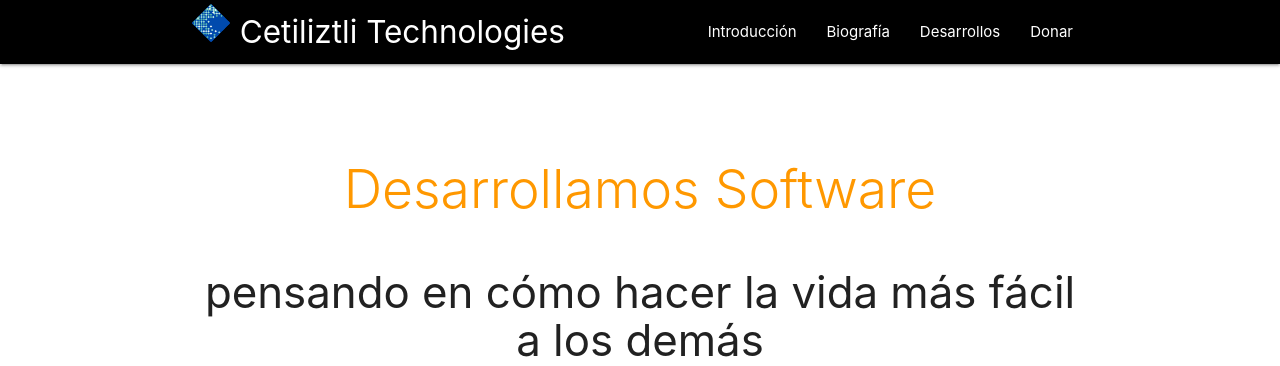
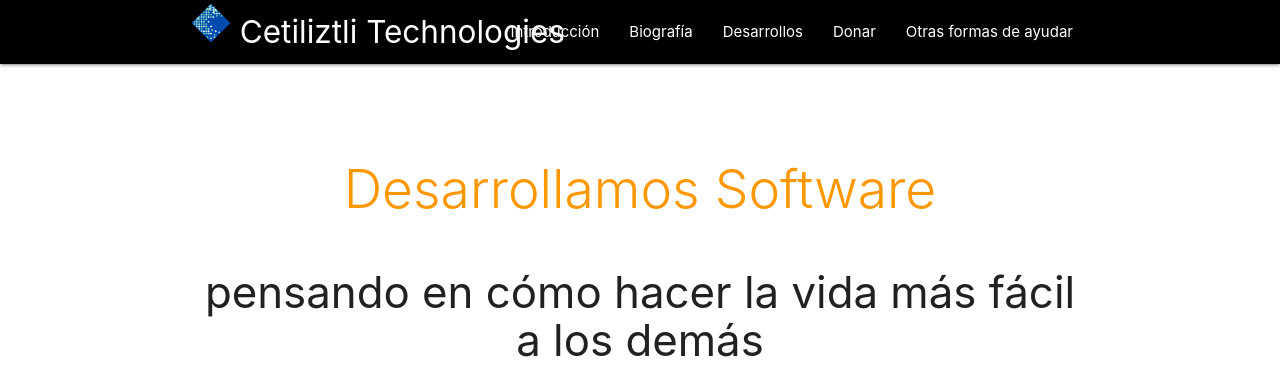
Before and after one commit to josrangel/cetiliztliTechnologiesWeb, a PHP site: page / in a window 1280 px wide. Shown: the top 366 px of the page. Run offline with PHP 8.4, Linux system fonts and the light colour scheme; some libraries are stand-ins or nearby versions.

Commit message:
update: add href in index of help references page

```diff
--- a/index.php
+++ b/index.php
@@ -3,7 +3,7 @@
 <head>
   <meta http-equiv="Content-Type" content="text/html; charset=UTF-8"/>
   <meta name="viewport" content="width=device-width, initial-scale=1, maximum-scale=1.0"/>
-  <meta name="keyword" content="cetiliztli Technologies, desarrollo de software" />
+  <meta name="keyword" content="cetiliztli Technologies, desarrollo de software, enlace referidos" />
   <title>Cetiliztli Technologies</title>
   <meta name="description" content="Desarrollamos software pensando en como hacer la vida mas facil a los demas">
   <!-- CSS  -->
@@ -28,12 +28,16 @@
         <li><a href="#bio">Biografía</a></li>
         <li><a href="#desarrollos">Desarrollos</a></li>
         <li><a href="#donar">Donar</a></li>
+        <li><a href="/ayudar.php">Otras formas de ayudar</a></li>
+
       </ul>
       <ul id="nav-mobile" class="sidenav">
         <li><a href="#introduction" class="sidenav-close">Introducción</a></li>
         <li><a href="#bio" class="sidenav-close">Biografía</a></li>
         <li><a href="#desarrollos" class="sidenav-close">Desarrollos</a></li>
         <li><a href="#donar" class="sidenav-close">Donar</a></li>
+        <li><a href="/ayudar.php" class="sidenav-close">Otras formas de ayudar</a></li>
+
       </ul>
       <a href="#" data-target="nav-mobile" class="sidenav-trigger">
       	<i class="material-icons">menu</i>
```
